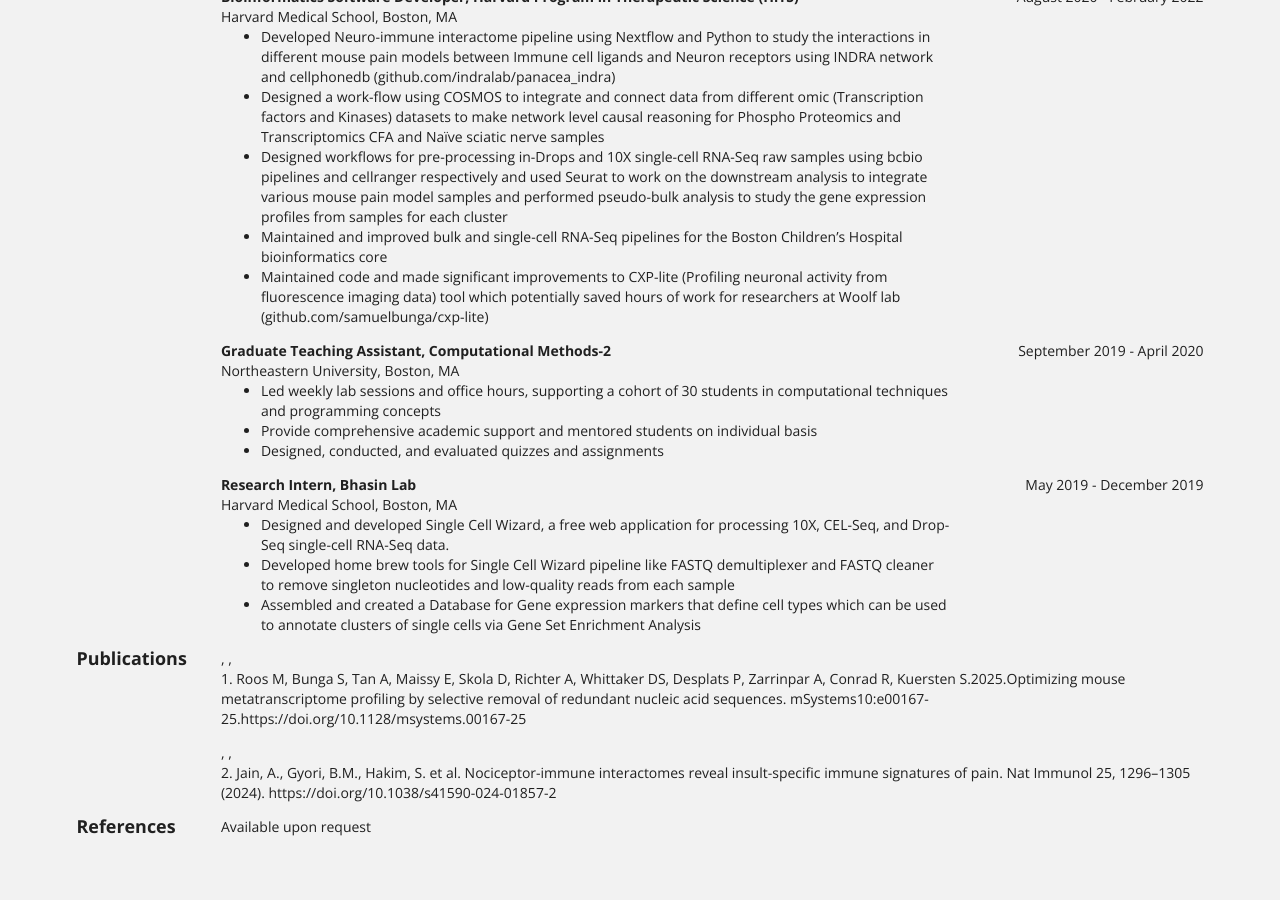
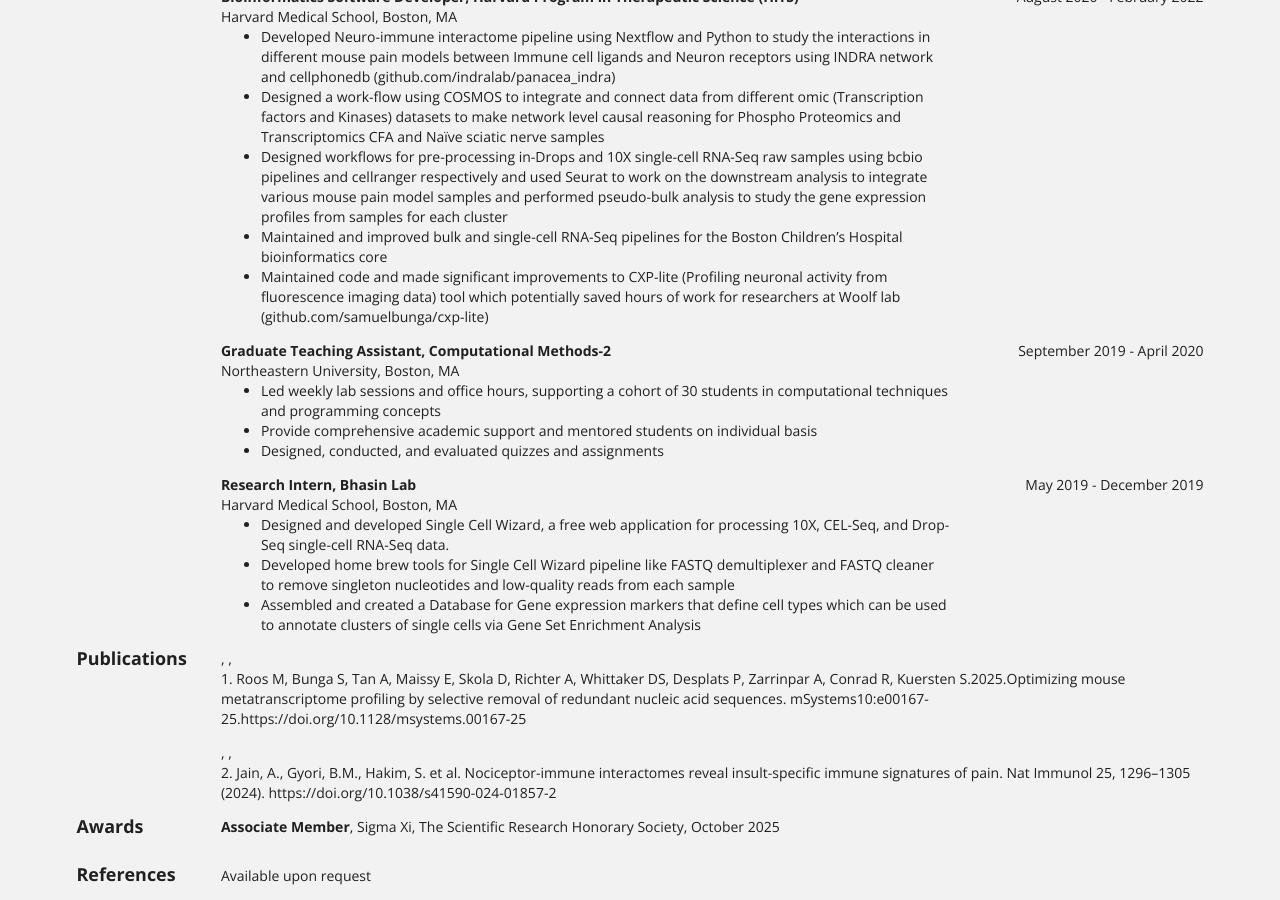
Before and after one commit to samuelbunga/samuelbunga.github.io, a Jekyll site: the page built from bio/index.html, in a window 1280 px wide and 900 px high, scrolled down 636 px. Built offline with Jekyll 4.4.1, drawn with Linux system fonts in a browser that asks for light colours; before the commit the page ends 1488 px from its top, so only the background shows below that.

Commit message:
Update bio.json

```diff
--- a/_data/bio.json
+++ b/_data/bio.json
@@ -138,6 +138,14 @@
       "summary": "2. Jain, A., Gyori, B.M., Hakim, S. et al. Nociceptor-immune interactomes reveal insult-specific immune signatures of pain. Nat Immunol 25, 1296–1305 (2024). https://doi.org/10.1038/s41590-024-01857-2",
     }
   ],
+  "awards": [
+    {
+      "type": "honor",
+      "awarder": "Sigma Xi, The Scientific Research Honorary Society",
+      "title": "Associate Member",
+      "date": "October 2025"
+    }
+  ],
 
   "references": [
     {
```
